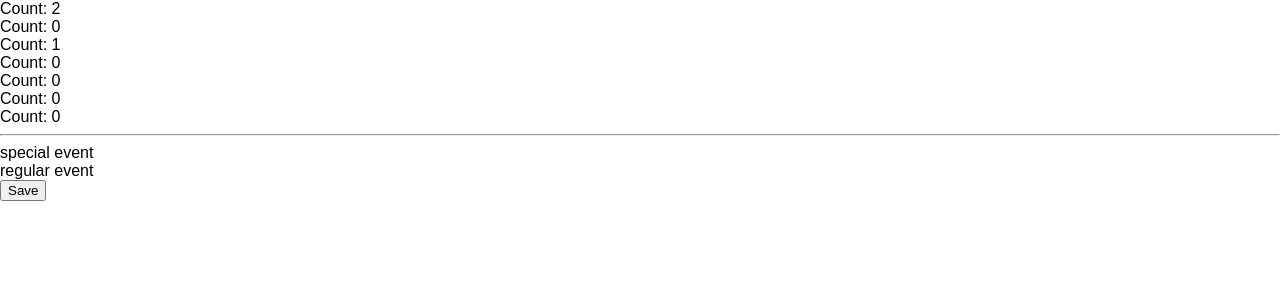
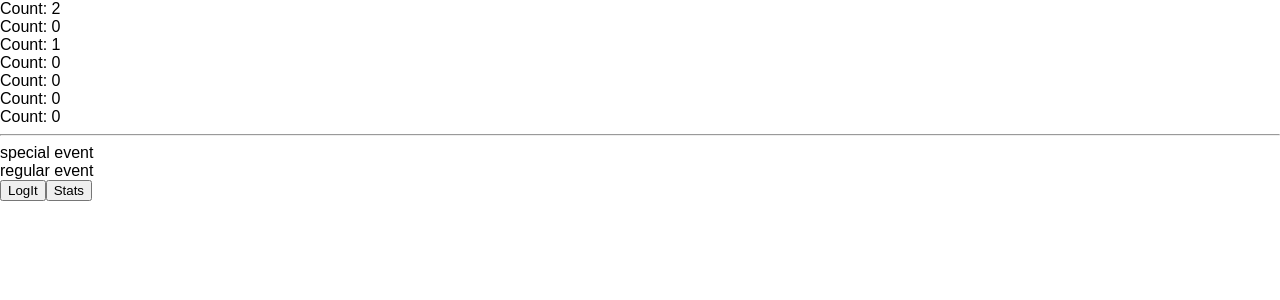
Before and after one commit to makeitsoo/project3, a React (Create React App) app in the folder client/: page / in a window 1280 px wide. Shown: the top 300 px of the page. Built offline with nearby package versions, Linux system fonts and the light colour scheme.

Commit message:
added jsx container and component files for LogIt Button and Stats Button

```diff
--- a/client/src/App.js
+++ b/client/src/App.js
@@ -1,7 +1,10 @@
 import React, { Component } from 'react';
 import Week from './WeekContainer';
 import Detail from './DetailContainer';
-import SaveButton from './SaveButtonContainer'
+// import SaveButton from './SaveButtonContainer'
+import LogItButton from './LogItButtonContainer'
+import StatsButton from './StatsButtonContainer'
+
 import './App.css';
 
 class App extends Component {
@@ -11,7 +14,9 @@ class App extends Component {
         <Week />
         <hr />
         <Detail />
-        <SaveButton />
+
+        <LogItButton />
+        <StatsButton />
       </div>
     );
   }
--- /dev/null
+++ b/client/src/LogItButton.jsx
@@ -0,0 +1,9 @@
+import React from 'react';
+
+export default class LogItButton extends React.Component {
+  render() {
+    return(
+      <button onClick={this.props.saveCal}>LogIt</button>
+    );
+  }
+}
--- /dev/null
+++ b/client/src/LogItButtonContainer.jsx
@@ -0,0 +1,11 @@
+import { connect } from 'react-redux';
+import * as actions from './actions';
+import LogItButton from './LogItButton';
+
+const mapStateToProps = () => ({});
+const mapDispatchToProps = (dispatch) => ({
+  saveCal: () => dispatch(actions.saveCal),
+  makeRequest: () => dispatch(actions.makeRequest({ secret: 'key' })),
+});
+
+export default connect(mapStateToProps, mapDispatchToProps)(LogItButton);
--- /dev/null
+++ b/client/src/StatsButton.jsx
@@ -0,0 +1,9 @@
+import React from 'react';
+
+export default class StatsButton extends React.Component {
+  render() {
+    return(
+      <button onClick={this.props.saveCal}>Stats</button>
+    );
+  }
+}
--- /dev/null
+++ b/client/src/StatsButtonContainer.jsx
@@ -0,0 +1,11 @@
+import { connect } from 'react-redux';
+import * as actions from './actions';
+import StatsButton from './StatsButton';
+
+const mapStateToProps = () => ({});
+const mapDispatchToProps = (dispatch) => ({
+  saveCal: () => dispatch(actions.saveCal),
+  makeRequest: () => dispatch(actions.makeRequest({ secret: 'key' })),
+});
+
+export default connect(mapStateToProps, mapDispatchToProps)(StatsButton);
```
